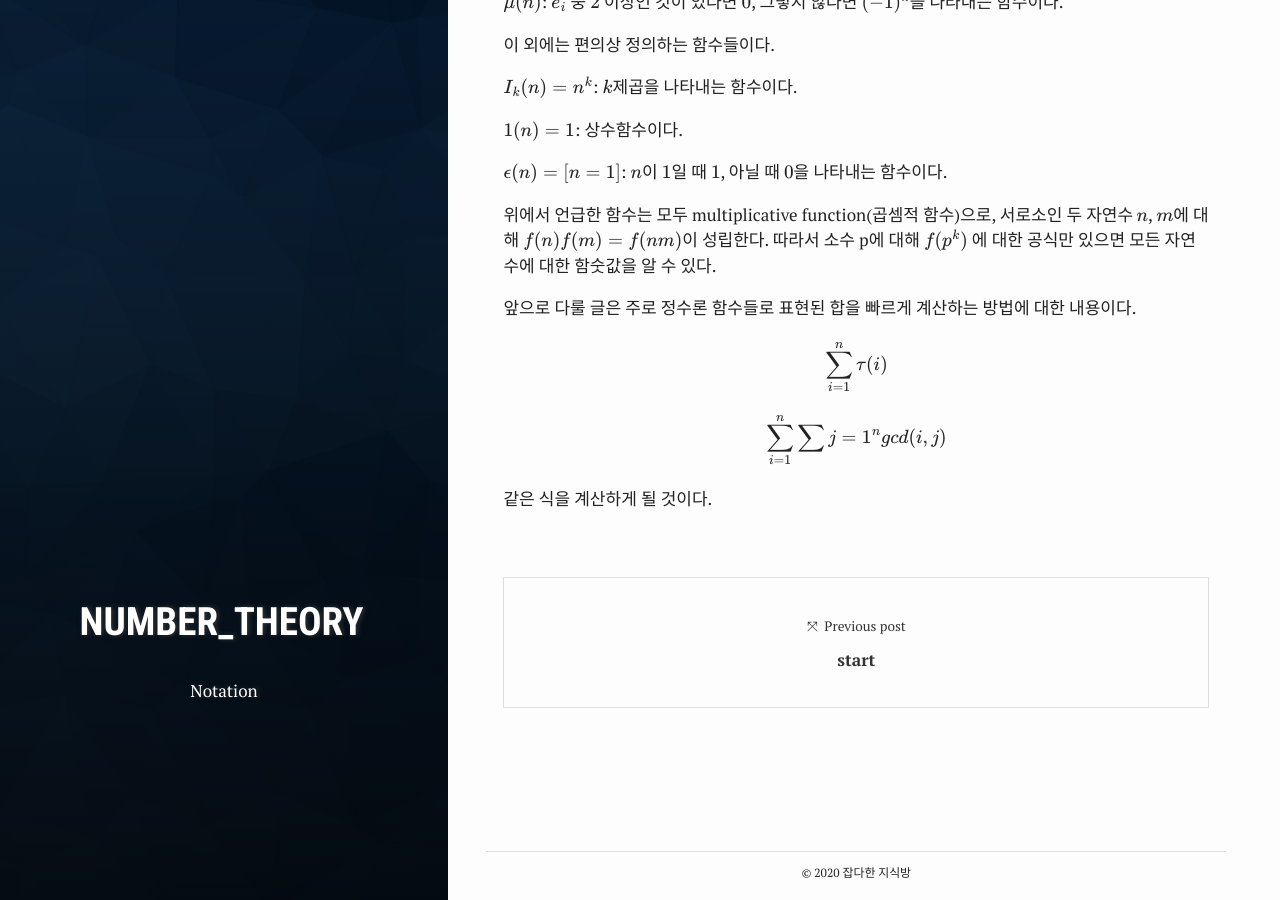
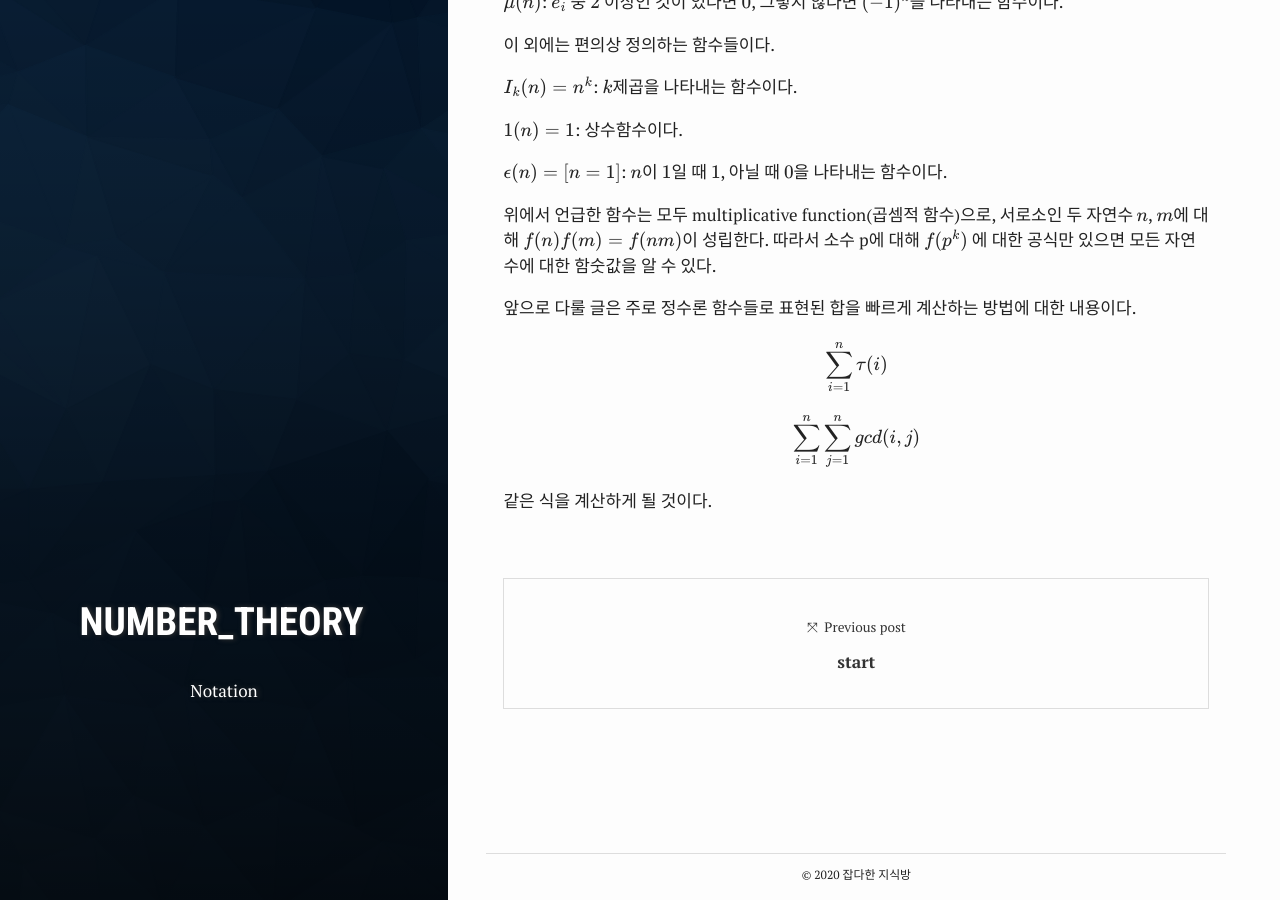
Before and after one commit to ahgus89/ahgus89.github.io, a Jekyll site: the page built from _posts/2020-01-24-Notation.md, in a window 1280 px wide and 900 px high, scrolled down 1012 px. Built offline with Jekyll 4.4.1, drawn with Linux system fonts in a browser that asks for light colours; formulas are drawn with MathJax 3.

```diff
--- a/_posts/2020-01-24-Notation.md
+++ b/_posts/2020-01-24-Notation.md
@@ -53,6 +53,6 @@ $\epsilon(n) = [n=1]$: $n$이 $1$일 때 $1$, 아닐 때 $0$을 나타내는 함
 
 $$\sum_{i=1}^n \tau(i)$$
 
-$$\sum_{i=1}^n \sum{j=1}^n gcd(i, j)$$
+$$\sum_{i=1}^n \sum_{j=1}^n gcd(i, j)$$
 
 같은 식을 계산하게 될 것이다.
```
